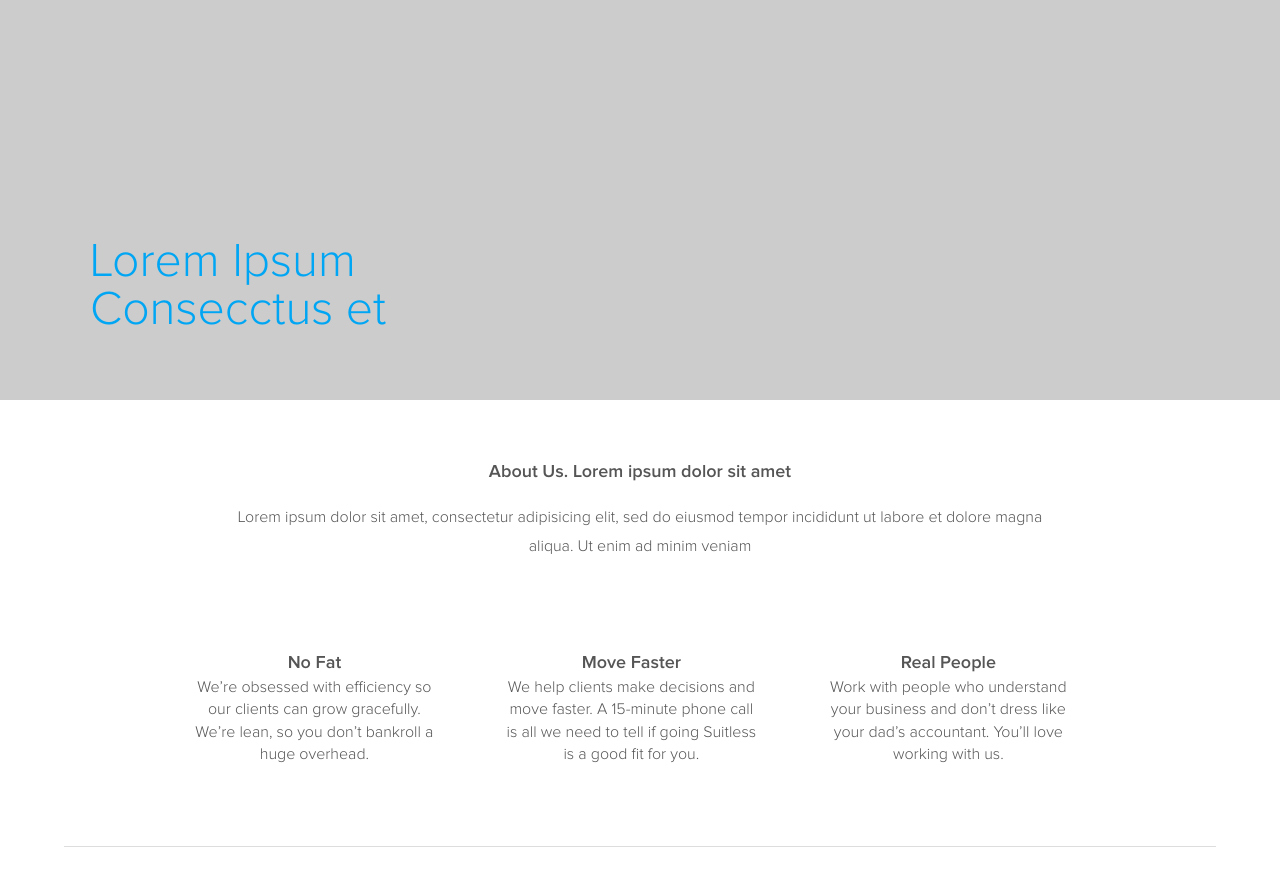
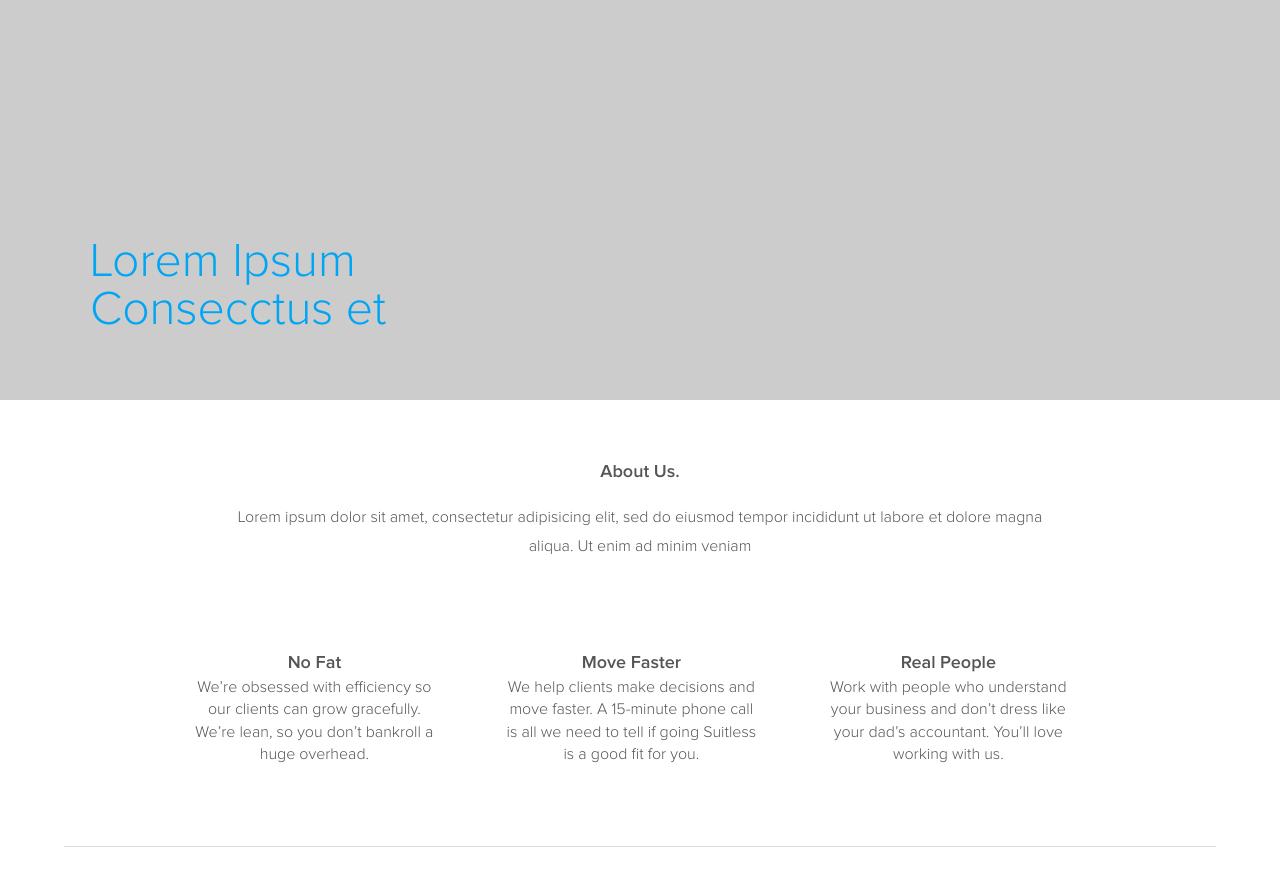
Before and after one commit to flanban/redolent-octo-kumquat, a Jekyll site: the page built from about/index.html, in a window 1280 px wide and 900 px high. Shown: the top 886 px of the window. Built offline with Jekyll 4.4.1, drawn with Linux system fonts in a browser that asks for light colours.

Commit message:
remove lorem ipsum

```diff
--- a/about/index.html
+++ b/about/index.html
@@ -10,7 +10,7 @@ layout: default
 
 <section class='about-2'>
   <div class="text-holder">
-    <h4 class="header-1">About Us. Lorem ipsum dolor sit amet</h4>
+    <h4 class="header-1">About Us.</h4>
     <p class="">Lorem ipsum dolor sit amet, consectetur adipisicing elit, sed do eiusmod tempor incididunt ut labore et dolore magna aliqua. Ut enim ad minim veniam</p>
   </div>
 </section>
```
